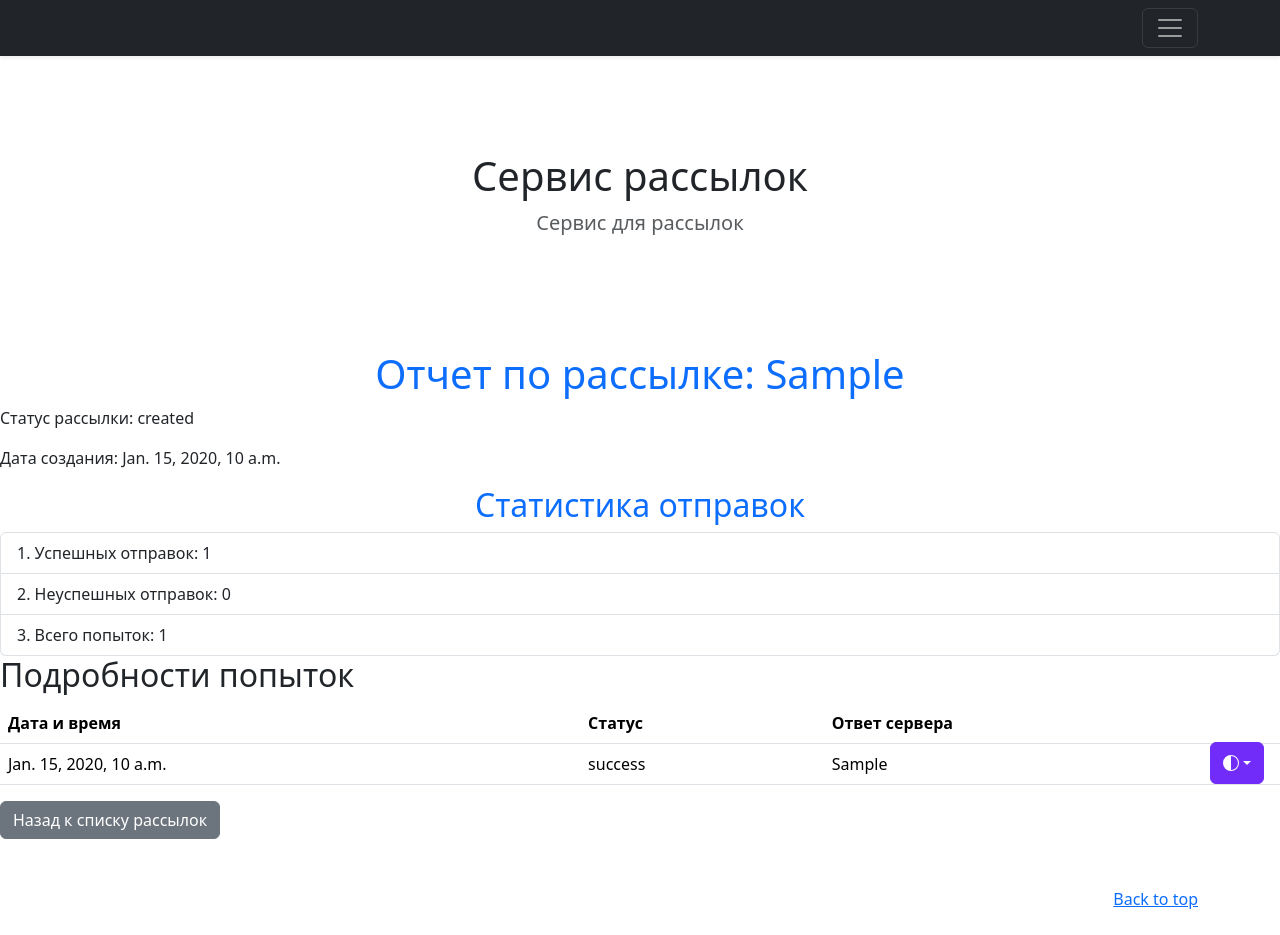
After one commit to LukinaGA/messaging_app_django, a Django app: page /mailing_report/1/ in a window 1280 px wide. The commit adds this page. Run offline with Django 5.2, Linux system fonts and the light colour scheme; tables that the repository leaves empty hold one stand-in row (values such as "Sample post"); some libraries are stand-ins or nearby versions.

Commit message:
add mailing report

```diff
--- /dev/null
+++ b/mailing/templates/mailing/mailing_report.html
@@ -0,0 +1,39 @@
+{% extends 'mailing/base.html' %}
+
+{% block content %}
+<h1 class="text-center" style="color: #0d6efd">Отчет по рассылке: {{ object.message.topic }}</h1>
+
+<p>Статус рассылки: {{ object.status }}</p>
+<p>Дата создания: {{ object.first_sending }}</p>
+
+<h2 class="text-center" style="color: #0d6efd">Статистика отправок</h2>
+
+<ul class="list-group list-group-numbered">
+  <li class="list-group-item">Успешных отправок: {{ successful_attempts }}</li>
+  <li class="list-group-item">Неуспешных отправок: {{ failed_attempts }}</li>
+  <li class="list-group-item">Всего попыток: {{ total_attempts }}</li>
+</ul>
+
+<h2>Подробности попыток</h2>
+
+<table class="table">
+  <thead>
+    <tr>
+      <th scope="col">Дата и время</th>
+      <th scope="col">Статус</th>
+      <th scope="col">Ответ сервера</th>
+    </tr>
+  </thead>
+  <tbody>
+    {% for attempt in object.attempts.all %}
+        <tr>
+            <td>{{ attempt.time }}</td>
+            <td>{{ attempt.status }}</td>
+            <td>{{ attempt.response }}</td>
+        </tr>
+    {% endfor %}
+  </tbody>
+</table>
+
+<a class="btn btn-secondary" href="{% url 'mailing:mailing_list' %}" role="button">Назад к списку рассылок</a>
+{% endblock %}
--- a/mailing/urls.py
+++ b/mailing/urls.py
@@ -3,7 +3,8 @@ from django.urls import path
 from mailing.apps import MailingConfig
 from mailing.views import RecipientListView, RecipientDetailsView, RecipientCreateView, RecipientUpdateView, \
     RecipientDeleteView, MessageDetailsView, MessageCreateView, MessageUpdateView, MessageDeleteView, MessageListView, \
-    MailingListView, MailingDetailsView, MailingCreateView, MailingUpdateView, MailingDeleteView, MailingSendView
+    MailingListView, MailingDetailsView, MailingCreateView, MailingUpdateView, MailingDeleteView, MailingSendView, \
+    MailingReportView
 
 app_name = MailingConfig.name
 
@@ -24,4 +25,5 @@ urlpatterns = [
     path("update/mailing/<int:pk>/", MailingUpdateView.as_view(), name="mailing_update"),
     path("delete/mailing/<int:pk>/", MailingDeleteView.as_view(), name="mailing_delete"),
     path("mailing_send/<int:pk>/", MailingSendView.as_view(), name="mailing_send"),
+    path("mailing_report/<int:pk>/", MailingReportView.as_view(), name="mailing_report"),
 ]
--- a/mailing/views.py
+++ b/mailing/views.py
@@ -128,3 +128,21 @@ class MailingSendView(View):
         mailing.save()
 
         return redirect("mailing:mailing_list")
+
+
+class MailingReportView(DetailView):
+    model = Mailing
+    template_name = "mailing/mailing_report.html"
+
+    def get_context_data(self, **kwargs):
+        context = super().get_context_data(**kwargs)
+        context["successful_attempts"] = self.object.attempts.filter(status="success").count()
+        context["failed_attempts"] = self.object.attempts.filter(status="not_success").count()
+        context["total_attempts"] = self.object.attempts.count()
+
+        return context
+
+    def get(self, request, *args, **kwargs):
+        self.object = self.get_object()
+
+        return super().get(request, *args, **kwargs)
```
Also changed, not shown: mailing/templates/mailing/mailing_detail.html (+4 -3 lines).
